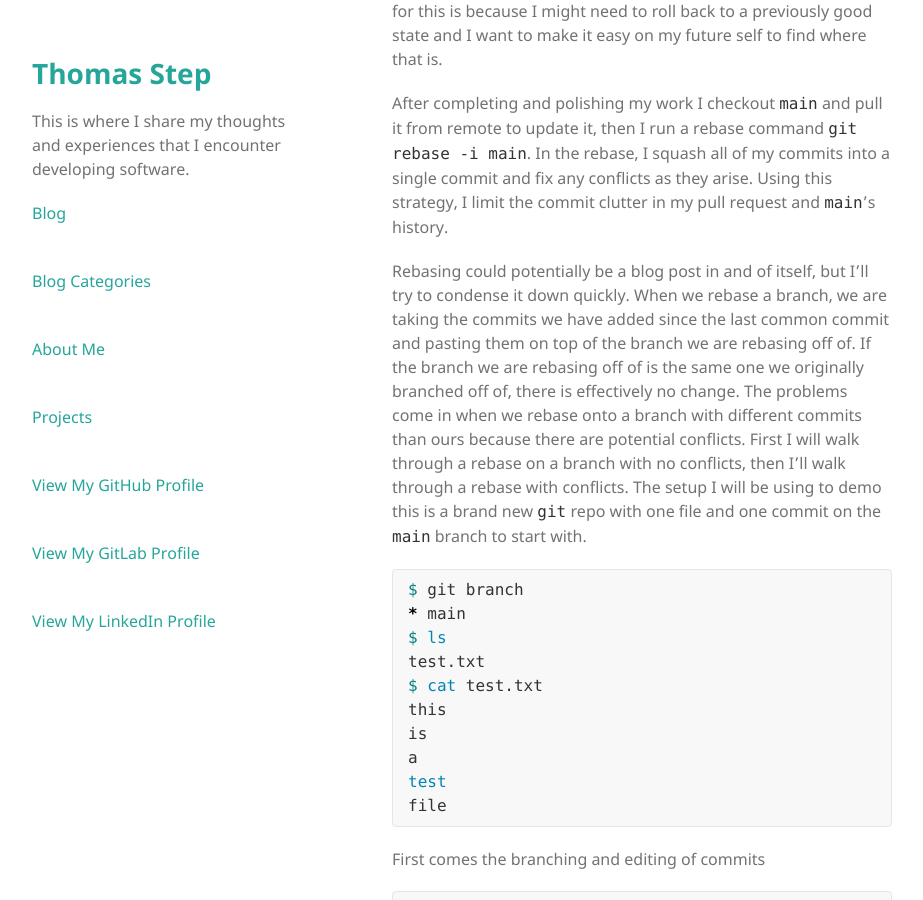
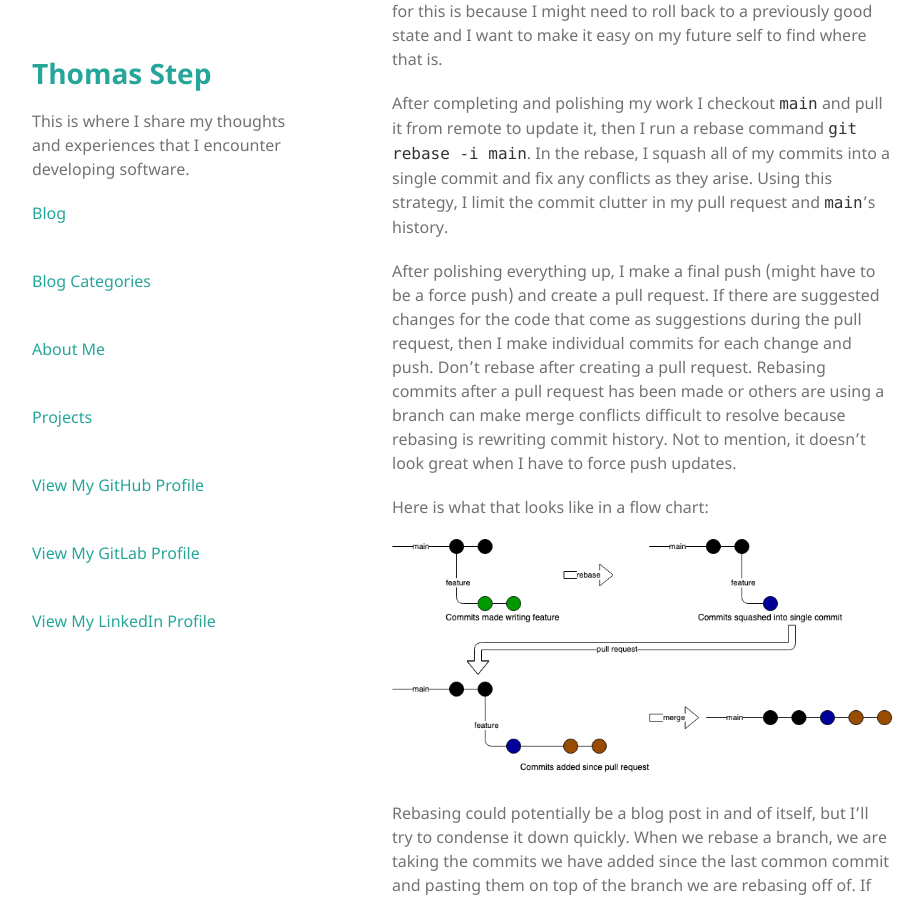
Before and after one commit to thomasstep/thomasstep.github.io, a Jekyll site: the page built from _posts/2021-03-15-my-git-workflow.md, in a window 1280 px wide and 900 px high, scrolled down 589 px. Shown: the whole window, without its empty margins (178-1101 px from the left). Built offline with Jekyll 4.4.1, drawn with Linux system fonts in a browser that asks for light colours; comment, search, counter and statistics services are not loaded; some of the changed text lies outside the part shown.

Commit message:
Git workflow edits

````diff
--- a/_posts/2021-03-15-my-git-workflow.md
+++ b/_posts/2021-03-15-my-git-workflow.md
@@ -10,6 +10,12 @@ I wanted to publish my opinionated `git` workflow when it comes to writing featu
 I start my work on the `main` branch and running `git fetch` and `git pull origin main`. This updates my main branch and gives me any updates that have been made in the remote repo that I do not already see. Next comes the branching with `git checkout -b feature/my-feature`. As I am working on my feature, I make commits. Like, a lot of commits. I used to save my video games anytime I did something good, so why should I not save my work if it gets me closer to acceptance criteria? I make sure the commit messages are organized and understandable to me. The reason for this is because I might need to roll back to a previously good state and I want to make it easy on my future self to find where that is.
 
 After completing and polishing my work I checkout `main` and pull it from remote to update it, then I run a rebase command `git rebase -i main`. In the rebase, I squash all of my commits into a single commit and fix any conflicts as they arise. Using this strategy, I limit the commit clutter in my pull request and `main`'s history.
+
+After polishing everything up, I make a final push (might have to be a force push) and create a pull request. If there are suggested changes for the code that come as suggestions during the pull request, then I make individual commits for each change and push. Don't rebase after creating a pull request. Rebasing commits after a pull request has been made or others are using a branch can make merge conflicts difficult to resolve because rebasing is rewriting commit history. Not to mention, it doesn't look great when I have to force push updates.
+
+Here is what that looks like in a flow chart:
+
+![Git workflow with rebasing](/assets/img/git-workflow.png)
 
 Rebasing could potentially be a blog post in and of itself, but I'll try to condense it down quickly. When we rebase a branch, we are taking the commits we have added since the last common commit and pasting them on top of the branch we are rebasing off of. If the branch we are rebasing off of is the same one we originally branched off of, there is effectively no change. The problems come in when we rebase onto a branch with different commits than ours because there are potential conflicts. First I will walk through a rebase on a branch with no conflicts, then I'll walk through a rebase with conflicts. The setup I will be using to demo this is a brand new `git` repo with one file and one commit on the `main` branch to start with.
 ```bash
@@ -189,9 +195,3 @@ Added the word 'new'
 ```
 
 A simple save and quit keeps me moving along. The next screen is one that we have seen before for combining the two commit messages that will become one commit. I perform the same actions, save, and quit. The rebase is now complete, so I will make my final push and create a pull request for my feature branch.
-
-If there are suggested changes for the code that come as suggestions during the pull request, then I make individual commits for each change and push. Rebasing commits after a pull request has been made or others are using my branch can make merge conflicts difficult to resolve. Not to mention, it doesn't look great when I have to force push updates.
-
-Here is what that looks like in a flow chart:
-
-![Git workflow with rebasing](/assets/img/git-workflow.png)
````
